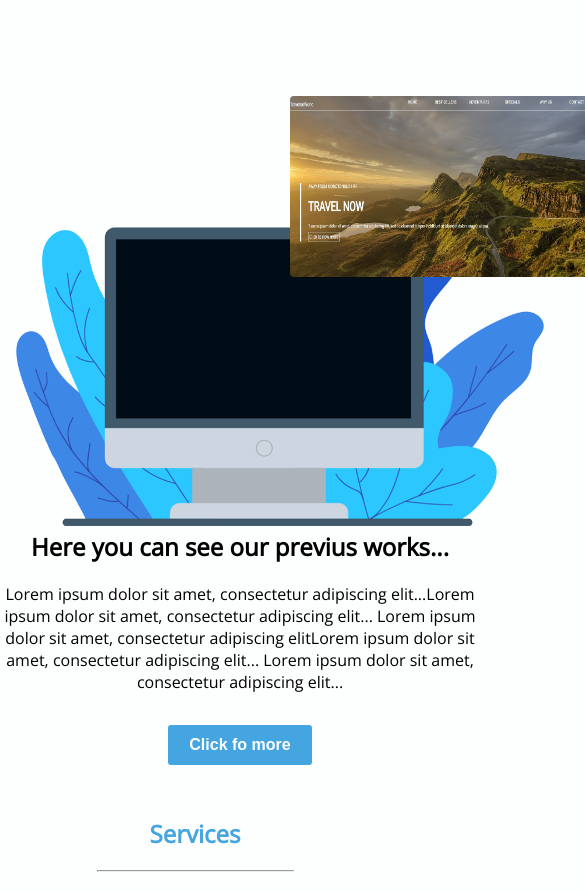
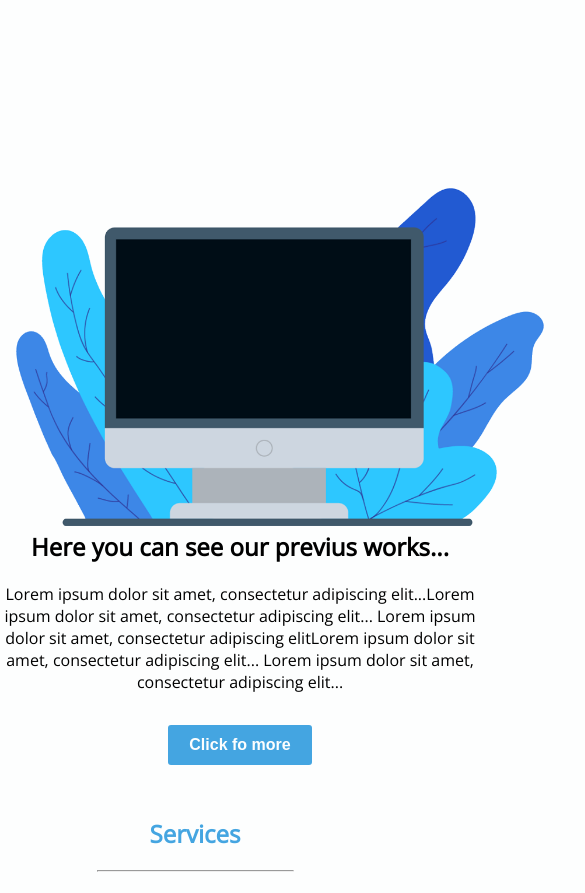
Before and after one commit to Akademac/Company_main, a plain HTML site: page index.html in a window 390 px wide. Shown: the part 2430-3323 px from the top of the page, 585 px wide, since content can reach past the window. Drawn offline with nearby package versions, Linux system fonts and the light colour scheme.

Commit message:
responsivnes #2

```diff
--- a/main.css
+++ b/main.css
@@ -571,13 +571,14 @@ i {
 	}
 
 	#portfolio_img {
-		width: 19rem;
+		/* width: 19rem;
 		height: 11.3rem;
 		top: 157.9rem;
 		left: 18.1rem;
 		transform: translate(50, 50);
 		position: absolute;
-		border-radius: 4px;
+		border-radius: 4px; */
+		display: none;
 	}
 
 	#portfolio_desc {
```
